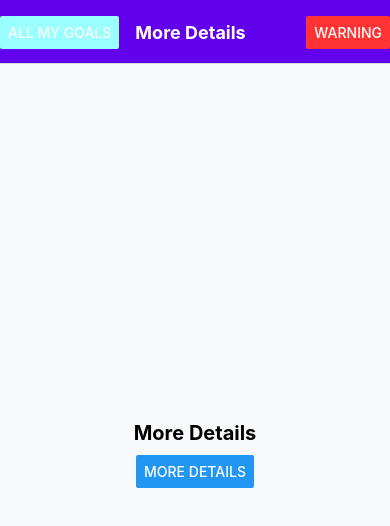
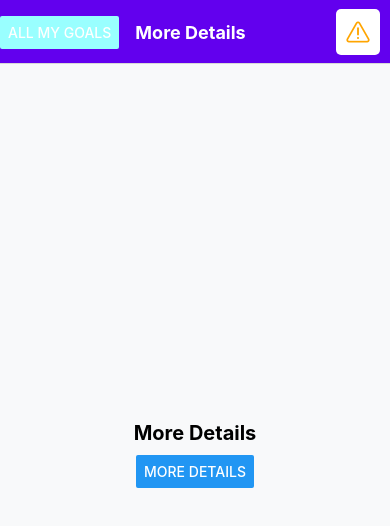
Before and after one commit to yumi-xu/mobile24Fall, a React Native app: screen /Details in a window 390 px wide. Shown: the top 526 px of the page. Built offline with nearby package versions, Linux system fonts and the light colour scheme.

Commit message:
add warning as pressable

```diff
--- a/Components/GoalDetail.js
+++ b/Components/GoalDetail.js
@@ -2,6 +2,7 @@ import React, { useEffect, useState } from "react";
 import { View, Text, StyleSheet, Button } from "react-native";
 import { useNavigation } from "@react-navigation/native";
 import PressableButton from "./PressableButton";
+import AntDesign from "@expo/vector-icons/AntDesign";
 
 const GoalDetails = ({ route }) => {
   console.log(route.params);
@@ -25,13 +26,19 @@ const GoalDetails = ({ route }) => {
         />
       ),
       headerRight: () => (
-        <Button
-          title="Warning"
-          color="#ff3333"
-          onPress={() => {
-            setIsWarning(true);
-          }}
-        />
+        // <Button
+        //   title="Warning"
+        //   color="#ff3333"
+        //   onPress={() => {
+        //     setIsWarning(true);
+        //   }}
+        // />
+        <PressableButton
+          componentStyle={styles.headerButton}
+          pressedHandler={() => setIsWarning(true)}
+          pressedStyle={styles.pressableStyle}>
+          <AntDesign name="warning" size={24} color= "orange" />
+        </PressableButton>
       ),
       title: headerTitle,
     });
@@ -79,6 +86,14 @@ const styles = StyleSheet.create({
   warningText: {
     color: "#ff0000",
   },
+  headerButton: {
+    padding: 10,
+    marginRight: 10,
+  },
+  pressableStyle: {
+    opacity: 0.5,
+    backgroundColor: "#E6E6FA",
+  },
 });
 
 export default GoalDetails;
--- a/package.json
+++ b/package.json
@@ -9,6 +9,7 @@
     "web": "expo start --web"
   },
   "dependencies": {
+    "@expo/vector-icons": "^14.0.4",
     "@react-navigation/native": "^6.1.18",
     "@react-navigation/native-stack": "^6.11.0",
     "expo": "~51.0.28",
```
Also changed, not shown: 1 other file (tests, documents, lock files or other folders).
